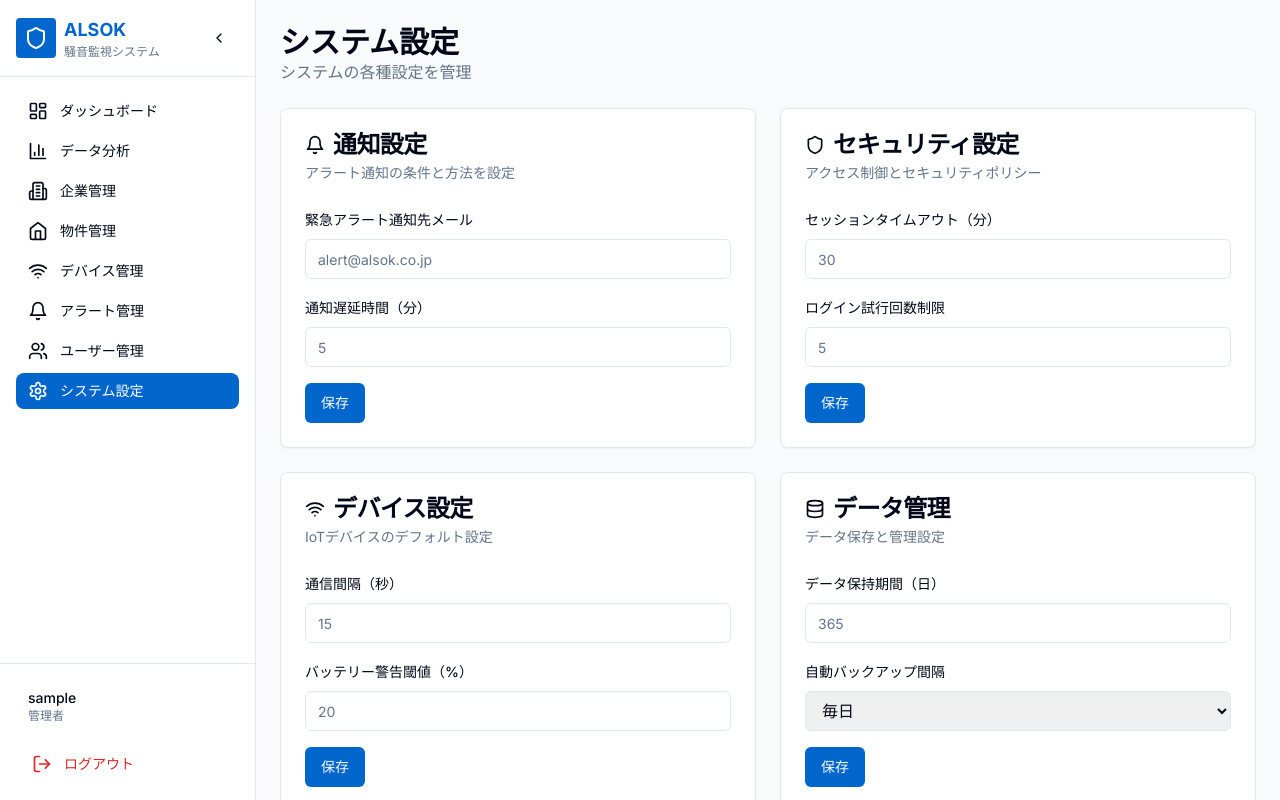
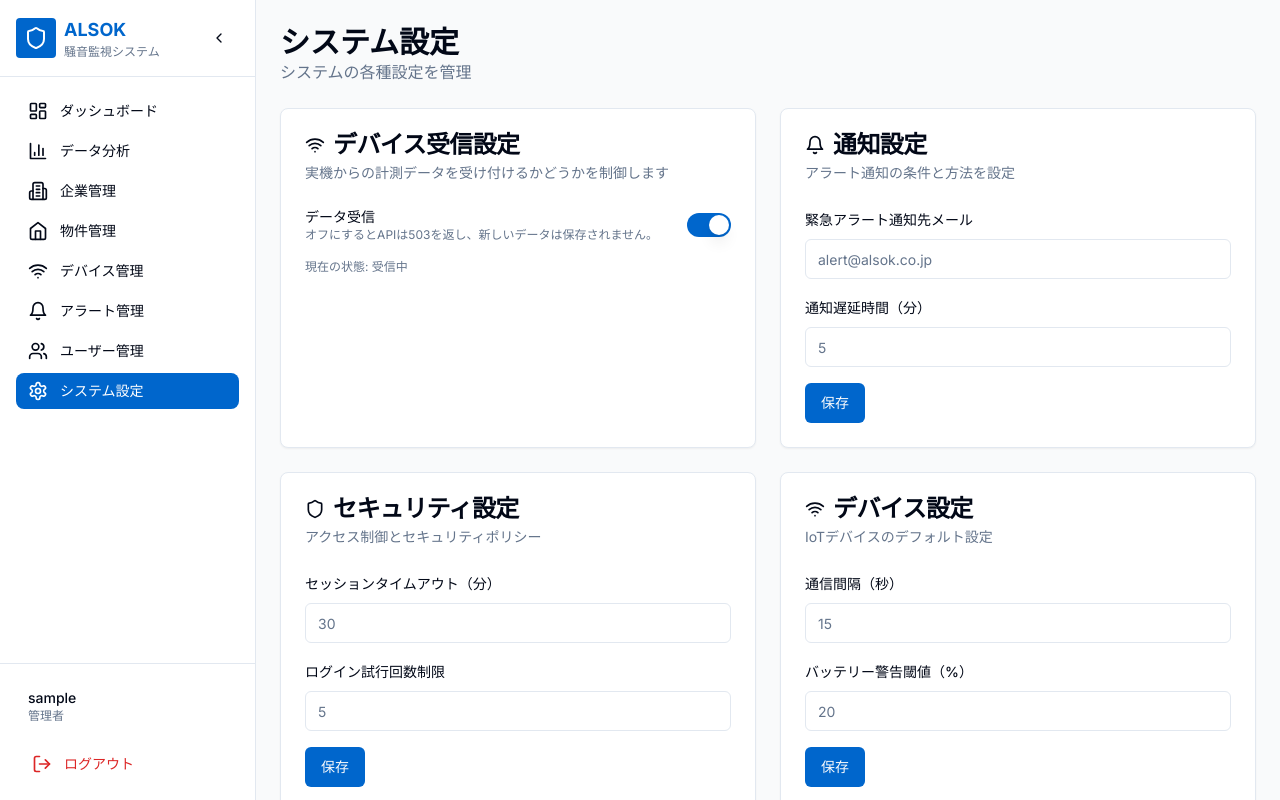
Before and after one commit to haudi-development/iot-noise-monitoring-system, a Next.js app: page /settings in a window 1280 px wide. Built offline with nearby package versions, Linux system fonts and the light colour scheme; no server answers; sample sign-in values are in the browser's storage.

Commit message:
feat: add device ingest toggle

```diff
--- a/app/(dashboard)/settings/page.tsx
+++ b/app/(dashboard)/settings/page.tsx
@@ -1,12 +1,60 @@
 "use client"
+
+"use client"
+
+import { useEffect, useState } from "react"
 
 import { Card, CardContent, CardDescription, CardHeader, CardTitle } from "@/components/ui/card"
 import { Button } from "@/components/ui/button"
 import { Input } from "@/components/ui/input"
 import { Label } from "@/components/ui/label"
-import { Settings, Bell, Shield, Database, Wifi, Globe } from 'lucide-react'
+import { Switch } from "@/components/ui/switch"
+import { Settings, Bell, Shield, Database, Wifi, Globe, AlertTriangle } from 'lucide-react'
 
 export default function SettingsPage() {
+  const [ingestEnabled, setIngestEnabled] = useState<boolean | null>(null)
+  const [isUpdating, setIsUpdating] = useState(false)
+  const [error, setError] = useState<string | null>(null)
+
+  useEffect(() => {
+    const load = async () => {
+      try {
+        const res = await fetch('/api/device-ingest', { cache: 'no-store' })
+        if (!res.ok) throw new Error('failed')
+        const data = await res.json()
+        setIngestEnabled(Boolean(data.enabled))
+      } catch (err) {
+        console.error('Failed to load ingest status', err)
+        setError('受信設定の取得に失敗しました')
+      }
+    }
+    load()
+  }, [])
+
+  const toggleIngest = async (enabled: boolean) => {
+    setIsUpdating(true)
+    setError(null)
+    try {
+      const res = await fetch('/api/device-ingest', {
+        method: 'POST',
+        headers: {
+          'Content-Type': 'application/json',
+        },
+        body: JSON.stringify({ enabled }),
+      })
+      if (!res.ok) {
+        throw new Error(`Failed with status ${res.status}`)
+      }
+      const data = await res.json()
+      setIngestEnabled(Boolean(data.enabled))
+    } catch (err) {
+      console.error('Failed to update ingest status', err)
+      setError('受信設定の更新に失敗しました')
+    } finally {
+      setIsUpdating(false)
+    }
+  }
+
   return (
     <div className="p-6 space-y-6">
       <div>
@@ -15,6 +63,42 @@ export default function SettingsPage() {
       </div>
 
       <div className="grid grid-cols-1 lg:grid-cols-2 gap-6">
+        <Card>
+          <CardHeader>
+            <CardTitle className="flex items-center gap-2">
+              <Wifi className="h-5 w-5" />
+              デバイス受信設定
+            </CardTitle>
+            <CardDescription>
+              実機からの計測データを受け付けるかどうかを制御します
+            </CardDescription>
+          </CardHeader>
+          <CardContent className="space-y-4">
+            <div className="flex items-center justify-between">
+              <div>
+                <p className="text-sm font-medium">データ受信</p>
+                <p className="text-xs text-muted-foreground">
+                  オフにするとAPIは503を返し、新しいデータは保存されません。
+                </p>
+              </div>
+              <Switch
+                checked={Boolean(ingestEnabled)}
+                onCheckedChange={(checked) => toggleIngest(checked)}
+                disabled={ingestEnabled === null || isUpdating}
+              />
+            </div>
+            {error && (
+              <div className="flex items-center gap-2 rounded-md bg-red-50 p-3 text-xs text-red-700">
+                <AlertTriangle className="h-4 w-4" />
+                {error}
+              </div>
+            )}
+            <p className="text-xs text-muted-foreground">
+              現在の状態: {ingestEnabled === null ? '読み込み中...' : ingestEnabled ? '受信中' : '停止中'}
+            </p>
+          </CardContent>
+        </Card>
+
         <Card>
           <CardHeader>
             <CardTitle className="flex items-center gap-2">
--- /dev/null
+++ b/app/api/device-ingest/route.ts
@@ -0,0 +1,37 @@
+import { NextRequest, NextResponse } from "next/server"
+import { z } from "zod"
+
+import { getDeviceIngestEnabled, setDeviceIngestEnabled } from "@/lib/server/device-ingest"
+
+const updateSchema = z.object({
+  enabled: z.boolean(),
+})
+
+export async function GET() {
+  const enabled = await getDeviceIngestEnabled()
+  return NextResponse.json({ enabled })
+}
+
+export async function POST(request: NextRequest) {
+  const body = await request.json().catch(() => null)
+  const parsed = updateSchema.safeParse(body)
+
+  if (!parsed.success) {
+    return NextResponse.json({
+      error: "validation_failed",
+      message: "Invalid payload",
+      details: parsed.error.flatten(),
+    }, { status: 400 })
+  }
+
+  try {
+    const enabled = await setDeviceIngestEnabled(parsed.data.enabled)
+    return NextResponse.json({ enabled })
+  } catch (error) {
+    console.error("Failed to update ingest setting", error)
+    return NextResponse.json({
+      error: "storage_error",
+      message: "Failed to update device ingestion setting",
+    }, { status: 500 })
+  }
+}
--- a/app/api/device-readings/route.ts
+++ b/app/api/device-readings/route.ts
@@ -2,6 +2,7 @@ import { NextRequest, NextResponse } from "next/server"
 import { z } from "zod"
 
 import { deviceStore } from "@/lib/server/device-store"
+import { getDeviceIngestEnabled } from "@/lib/server/device-ingest"
 import { getSupabaseServiceClient } from "@/lib/server/supabase"
 import { DeviceReading } from "@/lib/types"
 
@@ -117,6 +118,14 @@ function isUnauthorised(request: NextRequest) {
 }
 
 export async function POST(request: NextRequest) {
+  const ingestEnabled = await getDeviceIngestEnabled()
+  if (!ingestEnabled) {
+    return NextResponse.json({
+      error: "ingest_disabled",
+      message: "Device data ingestion is currently disabled",
+    }, { status: 503 })
+  }
+
   if (isUnauthorised(request)) {
     return NextResponse.json({
       error: "unauthorised",
--- /dev/null
+++ b/components/ui/switch.tsx
@@ -0,0 +1,29 @@
+import * as React from "react"
+import * as SwitchPrimitives from "@radix-ui/react-switch"
+
+import { cn } from "@/lib/utils"
+
+const Switch = React.forwardRef<
+  React.ElementRef<typeof SwitchPrimitives.Root>,
+  React.ComponentPropsWithoutRef<typeof SwitchPrimitives.Root>
+>(({ className, ...props }, ref) => (
+  <SwitchPrimitives.Root
+    className={cn(
+      "peer inline-flex h-6 w-11 shrink-0 cursor-pointer items-center rounded-full border-2 border-transparent transition-colors focus-visible:outline-none focus-visible:ring-2 focus-visible:ring-ring focus-visible:ring-offset-2 focus-visible:ring-offset-background disabled:cursor-not-allowed disabled:opacity-50",
+      "data-[state=checked]:bg-alsok-blue data-[state=unchecked]:bg-muted",
+      className
+    )}
+    {...props}
+    ref={ref}
+  >
+    <SwitchPrimitives.Thumb
+      className={cn(
+        "pointer-events-none block h-5 w-5 rounded-full bg-white shadow-lg ring-0 transition-transform",
+        "data-[state=checked]:translate-x-5 data-[state=unchecked]:translate-x-0"
+      )}
+    />
+  </SwitchPrimitives.Root>
+))
+Switch.displayName = SwitchPrimitives.Root.displayName
+
+export { Switch }
--- /dev/null
+++ b/lib/server/device-ingest.ts
@@ -0,0 +1,85 @@
+import { getSupabaseServiceClient } from "@/lib/server/supabase"
+
+const SETTING_KEY = "device_ingest_enabled"
+const DEFAULT_ENABLED = process.env.DEVICE_INGEST_ENABLED !== "false"
+
+const globalForIngest = globalThis as typeof globalThis & {
+  __deviceIngestCache?: {
+    value: boolean
+    expiresAt: number
+  }
+}
+
+const CACHE_TTL_MS = 10_000
+
+function getCached(): boolean | null {
+  const cache = globalForIngest.__deviceIngestCache
+  if (!cache) return null
+  if (Date.now() > cache.expiresAt) {
+    globalForIngest.__deviceIngestCache = undefined
+    return null
+  }
+  return cache.value
+}
+
+function setCache(value: boolean) {
+  globalForIngest.__deviceIngestCache = {
+    value,
+    expiresAt: Date.now() + CACHE_TTL_MS,
+  }
+}
+
+export async function getDeviceIngestEnabled(): Promise<boolean> {
+  const cached = getCached()
+  if (cached !== null) {
+    return cached
+  }
+
+  const supabase = getSupabaseServiceClient()
+  if (!supabase) {
+    setCache(DEFAULT_ENABLED)
+    return DEFAULT_ENABLED
+  }
+
+  const { data, error } = await supabase
+    .from("system_settings")
+    .select("value")
+    .eq("key", SETTING_KEY)
+    .maybeSingle()
+
+  if (error) {
+    console.error("Failed to load ingest setting", error)
+    setCache(DEFAULT_ENABLED)
+    return DEFAULT_ENABLED
+  }
+
+  const enabled = data?.value?.enabled
+  const result = typeof enabled === "boolean" ? enabled : DEFAULT_ENABLED
+  setCache(result)
+  return result
+}
+
+export async function setDeviceIngestEnabled(enabled: boolean): Promise<boolean> {
+  const supabase = getSupabaseServiceClient()
+
+  if (!supabase) {
+    setCache(enabled)
+    return enabled
+  }
+
+  const { error } = await supabase
+    .from("system_settings")
+    .upsert({
+      key: SETTING_KEY,
+      value: { enabled },
+      updated_at: new Date().toISOString(),
+    })
+
+  if (error) {
+    console.error("Failed to update ingest setting", error)
+    throw error
+  }
+
+  setCache(enabled)
+  return enabled
+}
```
Also changed, not shown: 2 other files (tests, documents, lock files or other folders).
